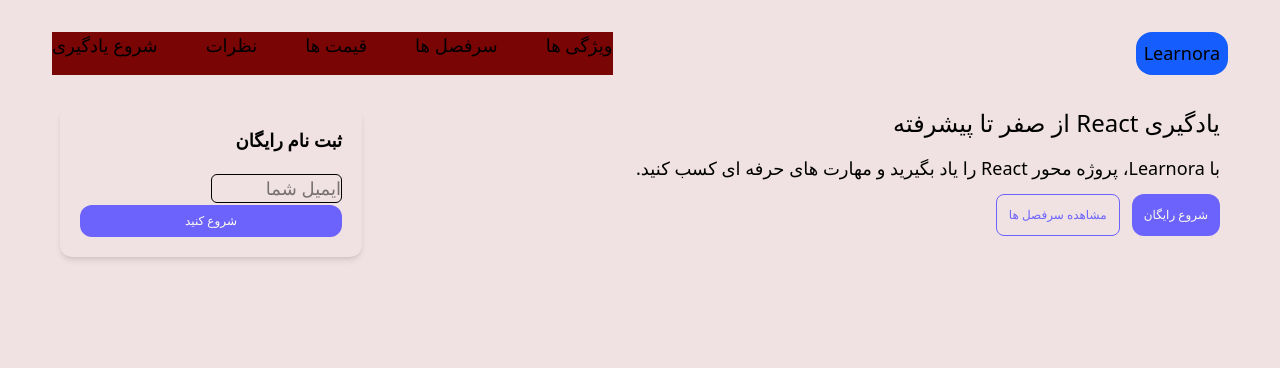
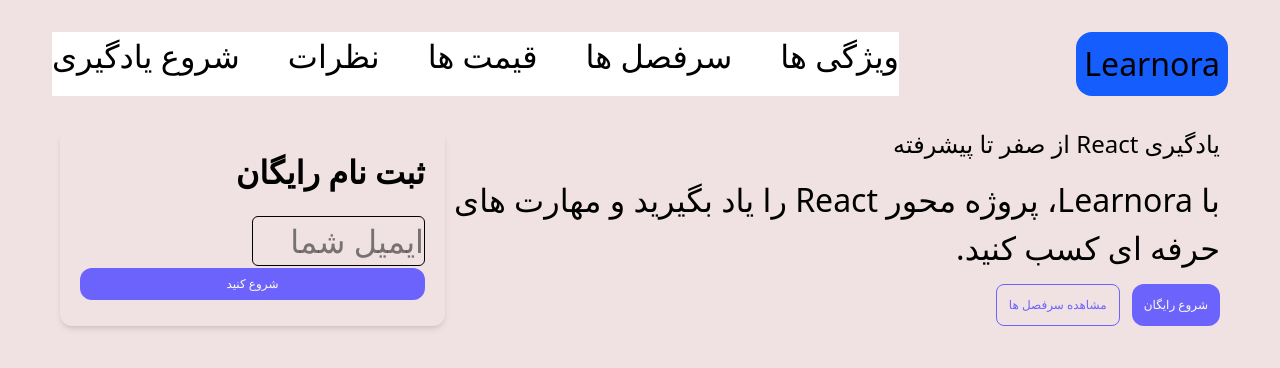
Before and after one commit to mohammadtwo/Fcw10_136, a website built with Vite: page index.html in a window 1280 px wide. Built offline with nearby package versions, Linux system fonts and the light colour scheme.

Commit message:
chenge bg

```diff
--- a/src/style.css
+++ b/src/style.css
@@ -2,9 +2,11 @@
 
 body{
   background: #f0e2e2;
-  font-size: large;
+  font-size: xx-large;
   padding: 20px;
 }
 nav{
-  background: #790505;
+  background: #ff0000;
+  background-color: #ffffff;
+
 }
```
